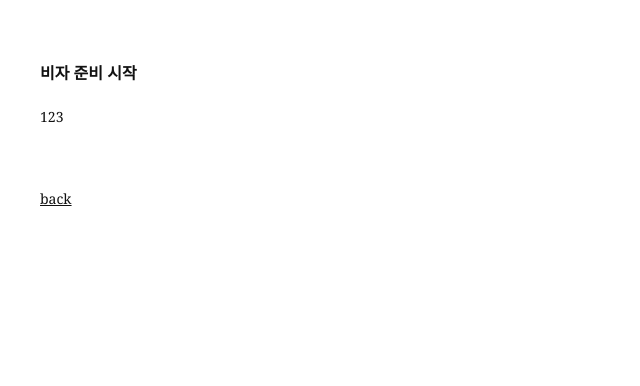
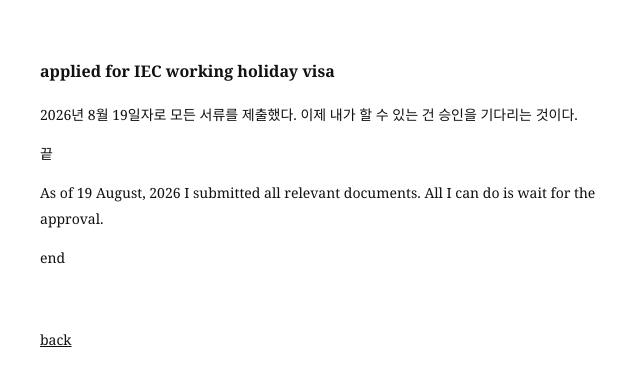
Before and after one commit to Captain-Nimosi/nimosi, a Jekyll site: the page built from _posts/canada/2026-08-24-IEC-visa-timeline.md, in a window 1280 px wide. Shown: the top 386 px of the page, without its empty margins (0-640 px from the left). Built offline with Jekyll 4.4.1, drawn with Linux system fonts in a browser that asks for light colours.

Commit message:
Update IEC visa timeline with submission details
Updated title and added submission details for IEC visa.

```diff
--- a/_posts/canada/2026-08-24-IEC-visa-timeline.md
+++ b/_posts/canada/2026-08-24-IEC-visa-timeline.md
@@ -1,7 +1,15 @@
 ---
 layout: post
-title: "비자 준비 시작"
+title: "applied for IEC working holiday visa"
 date: 2026-08-24
 categories: [canada]
 ---
-123
+2026년 8월 19일자로 모든 서류를 제출했다.
+이제 내가 할 수 있는 건 승인을 기다리는 것이다.
+
+끝
+
+As of 19 August, 2026 I submitted all relevant documents.
+All I can do is wait for the approval.
+
+end
```
